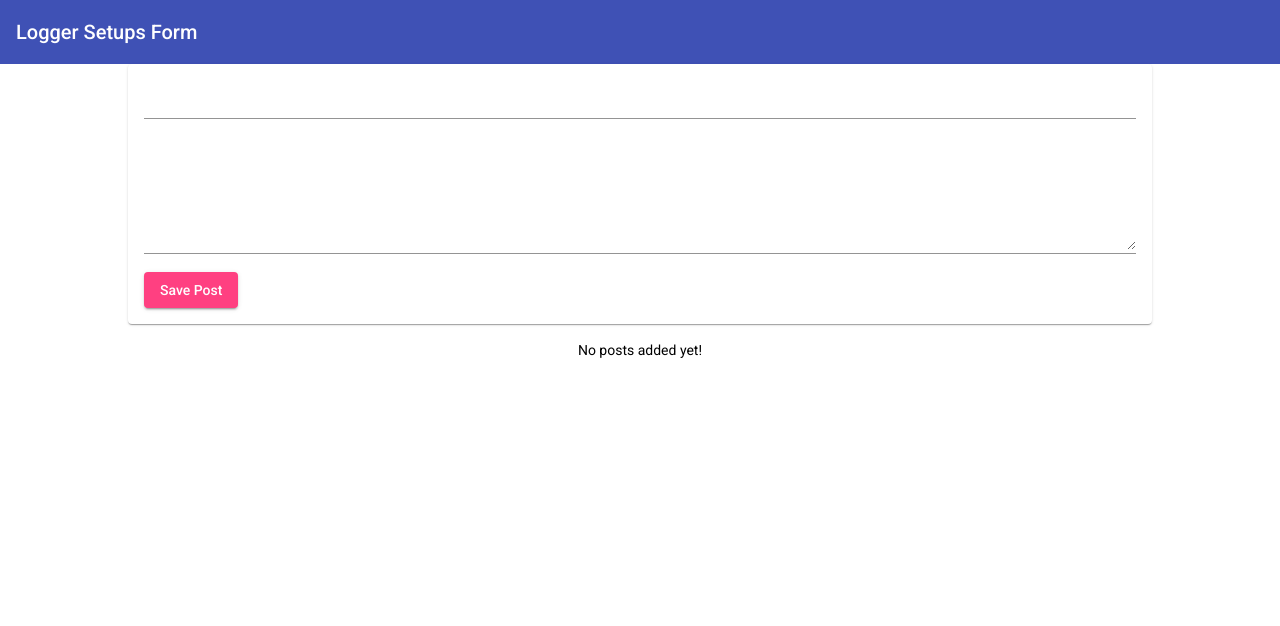
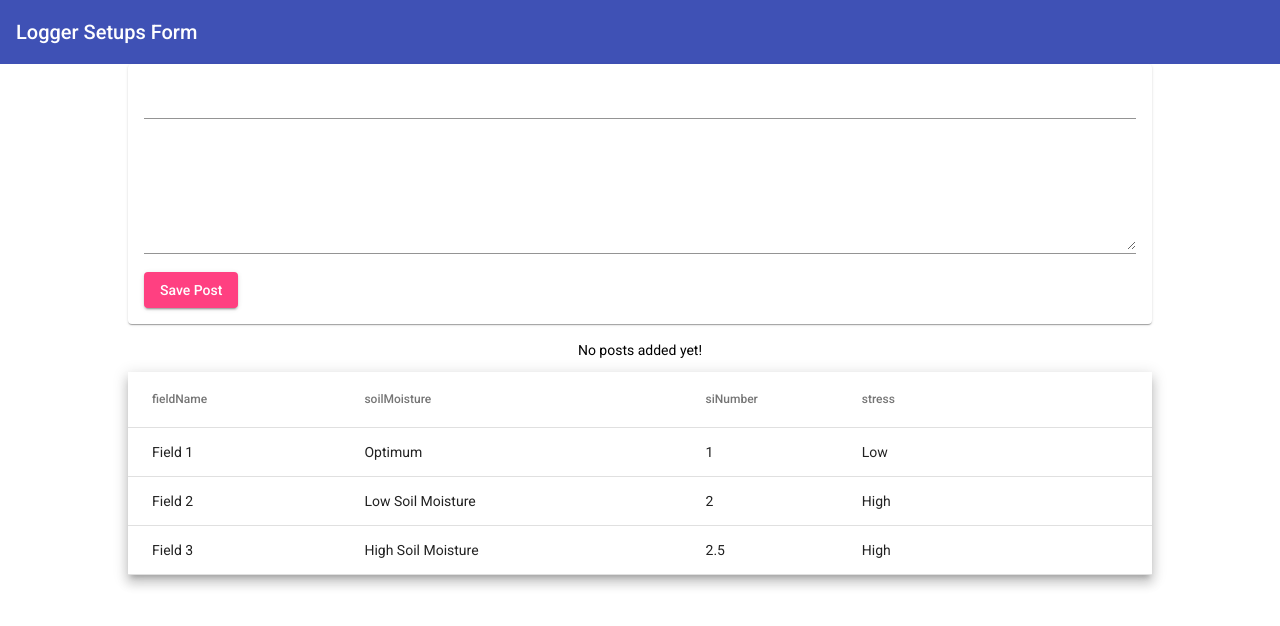
Before and after one commit to jsalcedo-dev/mean-stack, an Angular app: page / in a window 1280 px wide. Shown: the top 626 px of the page. Built offline with nearby package versions, Linux system fonts and the light colour scheme.

Commit message:
Created new component called portal-table to test how the grower portal will be looking like

```diff
--- a/src/app/app.component.html
+++ b/src/app/app.component.html
@@ -2,4 +2,5 @@
 <main>
   <app-post-create (postCreated)="onPostAdded($event)"></app-post-create>
   <app-post-list [posts]="storedPosts"></app-post-list>
+  <app-portal-table></app-portal-table>
 </main>
--- /dev/null
+++ b/src/app/portal-table/portal-table.component.css
@@ -0,0 +1,48 @@
+table {
+  width: 100%;
+}
+
+tr.example-detail-row {
+  height: 0;
+}
+
+tr.example-element-row:not(.example-expanded-row):hover {
+  background: whitesmoke;
+}
+
+tr.example-element-row:not(.example-expanded-row):active {
+  background: #efefef;
+}
+
+.example-element-row td {
+  border-bottom-width: 0;
+}
+
+.example-element-detail {
+  overflow: hidden;
+  display: flex;
+}
+
+.example-element-diagram {
+  min-width: 80px;
+  border: 2px solid black;
+  padding: 8px;
+  font-weight: lighter;
+  margin: 8px 0;
+  height: 104px;
+}
+
+.example-element-symbol {
+  font-weight: bold;
+  font-size: 40px;
+  line-height: normal;
+}
+
+.example-element-description {
+  padding: 32px;
+  color: blue;
+}
+
+.example-element-description-attribution {
+  opacity: 0.5;
+}
--- /dev/null
+++ b/src/app/portal-table/portal-table.component.html
@@ -0,0 +1,51 @@
+<table mat-table
+       [dataSource]="dataSource" multiTemplateDataRows
+       class="mat-elevation-z8">
+  <ng-container matColumnDef="{{column}}" *ngFor="let column of columnsToDisplay">
+    <th mat-header-cell *matHeaderCellDef> {{column}} </th>
+    <td mat-cell *matCellDef="let element"> {{element[column]}} </td>
+  </ng-container>
+  <ng-container matColumnDef="expand">
+    <th mat-header-cell *matHeaderCellDef aria-label="row actions">&nbsp;</th>
+    <td mat-cell *matCellDef="let element">
+      <button mat-icon-button aria-label="expand row" (click)="(expandedElement = expandedElement === element ? null : element); $event.stopPropagation()">
+        <!-- <mat-icon *ngIf="expandedElement !== element">keyboard_arrow_down</mat-icon> -->
+        <!-- <mat-icon *ngIf="expandedElement === element">keyboard_arrow_up</mat-icon> -->
+      </button>
+    </td>
+  </ng-container>
+
+  <!-- Expanded Content Column - The detail row is made up of this one column that spans across all columns -->
+  <ng-container matColumnDef="expandedDetail">
+    <td mat-cell *matCellDef="let element" [attr.colspan]="columnsToDisplayWithExpand.length">
+      <div class="example-element-detail"
+           [@detailExpand]="element == expandedElement ? 'expanded' : 'collapsed'">
+        <!-- <div class="example-element-diagram">
+          <div class="example-element-position"> {{element.position}} </div>
+          <div class="example-element-name"> {{element.stress}} </div>
+          <div class="example-element-weight"> {{element.siNumber}} </div>
+          <div class="example-element-name"> {{element.fieldName}} </div>
+          <div class="example-element-name"> {{element.soilMoisture}} </div>
+        </div> -->
+        <div class="example-element-description">
+          VWC 8": {{element.vwc1}}
+        </div>
+        <div class="example-element-description">
+          VWC 16": {{element.vwc2}}
+        </div>
+          <div class="example-element-description">
+          VWC 24": {{element.vwc3}}
+          <!-- <span class="example-element-description-attribution"> -- Wikipedia </span> -->
+        </div>
+      </div>
+    </td>
+  </ng-container>
+
+  <tr mat-header-row *matHeaderRowDef="columnsToDisplayWithExpand"></tr>
+  <tr mat-row *matRowDef="let element; columns: columnsToDisplayWithExpand;"
+      class="example-element-row"
+      [class.example-expanded-row]="expandedElement === element"
+      (click)="expandedElement = expandedElement === element ? null : element">
+  </tr>
+  <tr mat-row *matRowDef="let row; columns: ['expandedDetail']" class="example-detail-row"></tr>
+</table>
--- /dev/null
+++ b/src/app/portal-table/portal-table.component.ts
@@ -0,0 +1,69 @@
+import { Component, OnInit } from '@angular/core';
+import {animate, state, style, transition, trigger} from '@angular/animations';
+
+@Component({
+  selector: 'app-portal-table',
+  templateUrl: './portal-table.component.html',
+  styleUrls: ['./portal-table.component.css'],
+
+  animations: [
+    trigger('detailExpand', [
+      state('collapsed', style({height: '0px', minHeight: '0'})),
+      state('expanded', style({height: '*'})),
+      transition('expanded <=> collapsed', animate('225ms cubic-bezier(0.4, 0.0, 0.2, 1)')),
+    ]),
+  ],
+})
+export class PortalTableComponent{
+
+  dataSource = growerField;
+  columnsToDisplay = ['fieldName', 'soilMoisture', 'siNumber', 'stress'];
+  columnsToDisplayWithExpand = [...this.columnsToDisplay, 'expand'];
+  expandedElement: field | null;
+
+
+}
+
+export interface field {
+  fieldName: string;
+  position: number,
+  soilMoisture: string;
+  siNumber: number;
+  stress: string;
+  vwc1: number;
+  vwc2: number;
+  vwc3: number;
+}
+
+const growerField: field[] = [
+  {
+    position: 1,
+    fieldName: 'Field 1',
+    soilMoisture: 'Optimum',
+    siNumber: 1,
+    stress: 'Low',
+    vwc1: 26,
+    vwc2: 27,
+    vwc3: 32
+  },
+  {
+    position: 2,
+    fieldName: 'Field 2',
+    soilMoisture: 'Low Soil Moisture',
+    siNumber: 2,
+    stress: 'High',
+    vwc1: 12,
+    vwc2: 18,
+    vwc3: 9
+  },
+  {
+    position: 3,
+    fieldName: 'Field 3',
+    soilMoisture: 'High Soil Moisture',
+    siNumber: 2.5,
+    stress: 'High',
+    vwc1: 48,
+    vwc2: 50,
+    vwc3: 75
+  }
+]
```
Also changed, not shown: src/app/app.module.ts (+7 -2 lines), 1 other file (tests, documents, lock files or other folders).
